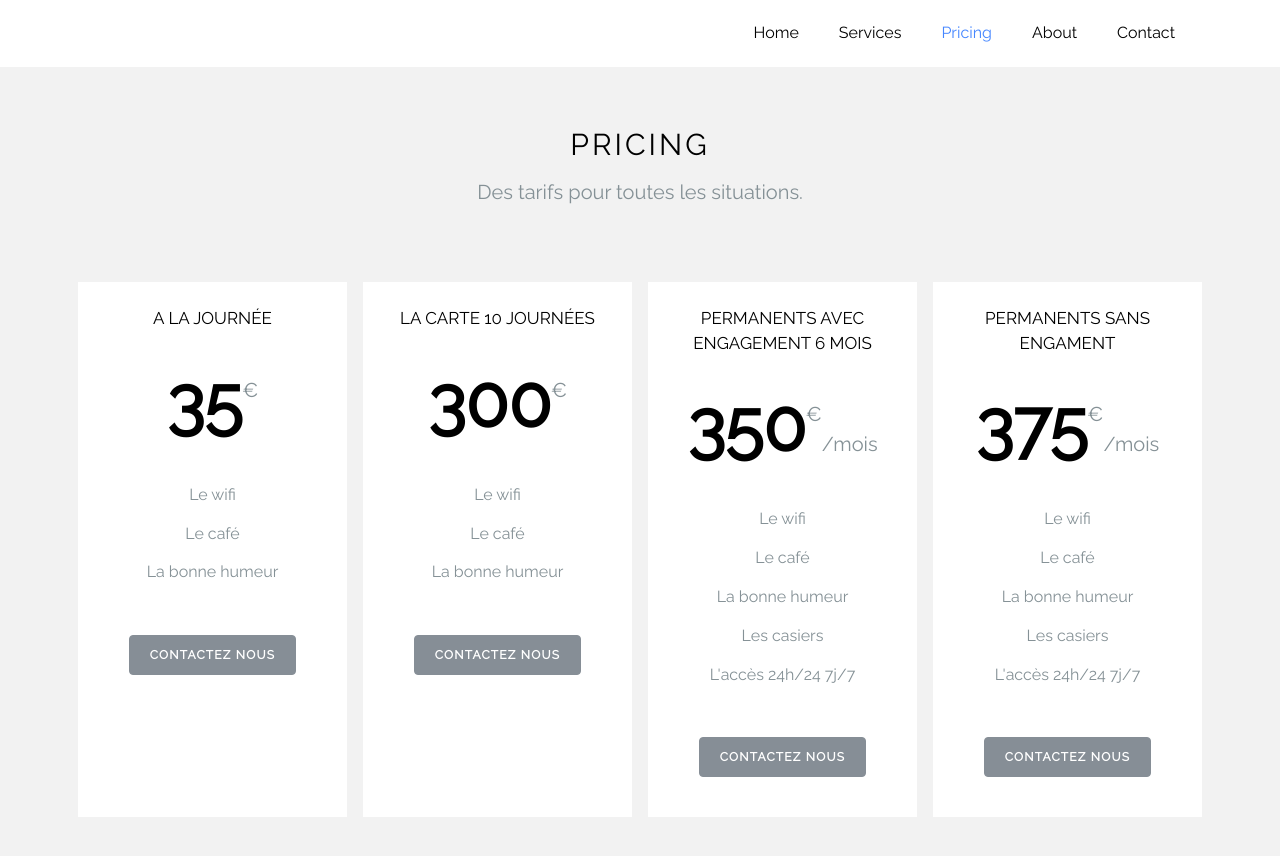
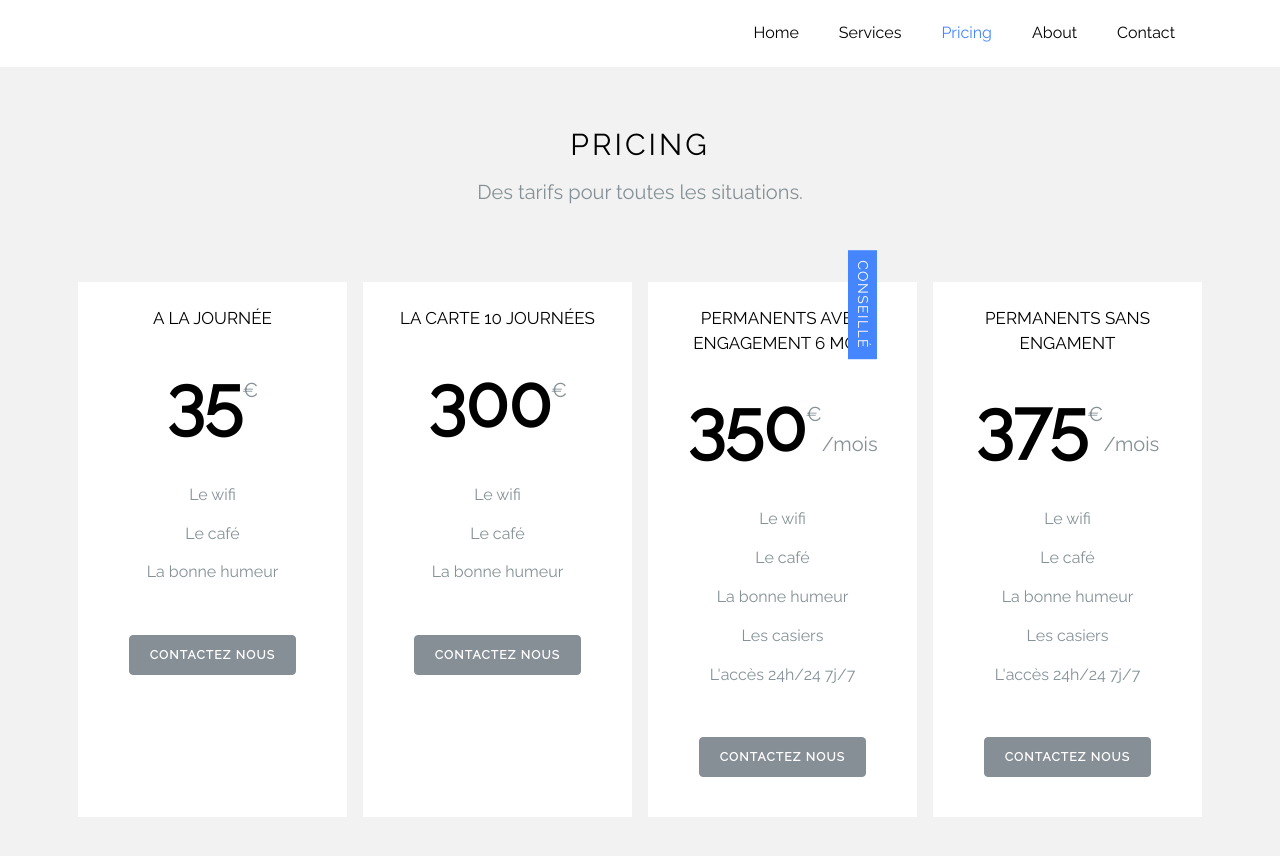
Before and after one commit to lespetitsfarcis/lespetitsfarcis.github.io, a Jekyll site: the page built from index.md, in a window 1280 px wide and 900 px high, scrolled down 2143 px. Shown: the top 856 px of the window. Built offline with Jekyll 4.4.1, drawn with Linux system fonts in a browser that asks for light colours.

Commit message:
conseille

```diff
--- a/_layouts/template.html
+++ b/_layouts/template.html
@@ -149,6 +149,7 @@
           <!-- <div class="w-100 clearfix d-xl-none"></div> -->
           <div class="col-md bg-white  ftco-pricing-popular p-4 m-2 text-center mb-2 ftco-animate">
             <div class="ftco-pricing">
+              <span class="popular-text">conseillé</span>
               <h2>Permanents avec engagement 6 mois</h2>
               <p class="ftco-price-per text-center"><strong>350</strong><sup>€</sup><span>/mois</span></p>
               <ul class="list-unstyled mb-5">
```
Also changed, not shown: 3 other files.
